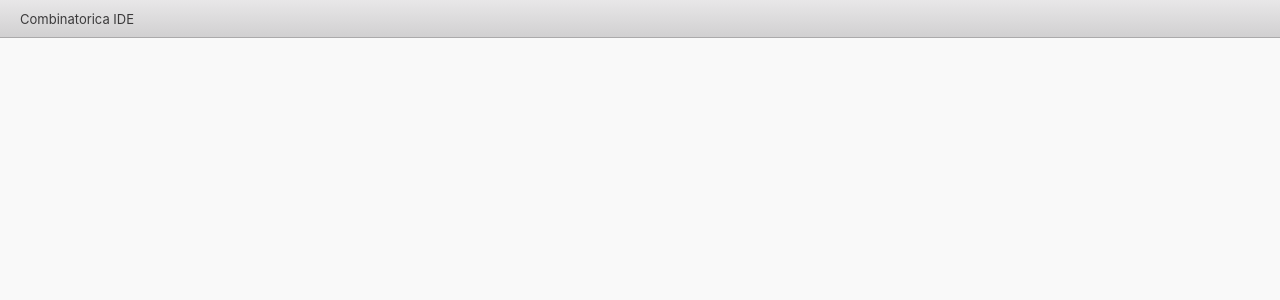
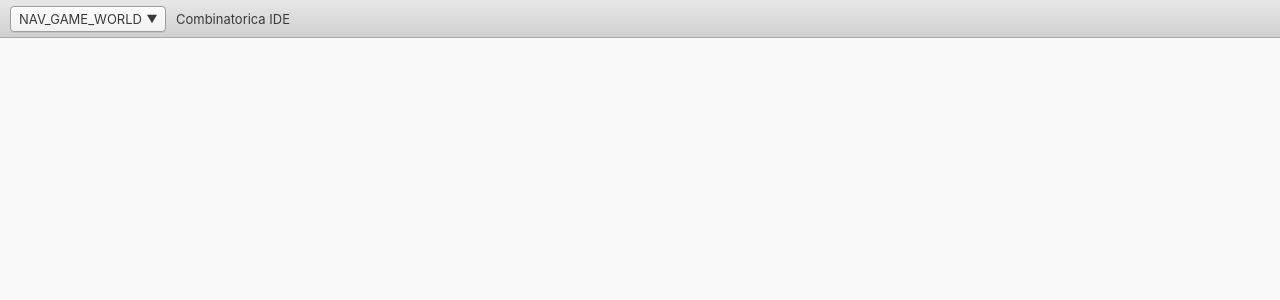
Before and after one commit to alex-worker/CombinatoricsIDE, a React (Create React App) app in the folder gbased-ide/: page / in a window 1280 px wide. Shown: the top 300 px of the page. Built offline with nearby package versions, Linux system fonts and the light colour scheme.

Commit message:
set correct nav

```diff
--- a/gbased-ide/src/containers/AppToolbar.js
+++ b/gbased-ide/src/containers/AppToolbar.js
@@ -3,17 +3,51 @@ import { Helmet } from 'react-helmet'
 
 import {
   Toolbar,
-  ToolbarTitle
+  ToolbarTitle,
+  ToolbarDropdownButton
 } from '../components/library/Toolbar'
 
+import { MenuItem } from '../components/library/Menu'
+
+const l10n = (str) => {
+  return str
+}
+
 const name = 'Combinatorica IDE'
+// const section = 'world'
+
+const sectionNames = {
+  world: l10n('NAV_GAME_WORLD'),
+  sprites: l10n('NAV_SPRITES'),
+  backgrounds: l10n('NAV_BACKGROUNDS'),
+  ui: l10n('NAV_UI_ELEMENTS'),
+  music: l10n('NAV_MUSIC'),
+  dialogue: l10n('NAV_DIALOGUE_REVIEW'),
+  build: l10n('NAV_BUILD_AND_RUN'),
+  settings: l10n('NAV_SETTINGS')
+}
 
 const AppToolbar = () => {
+  const [section, setSection] = React.useState('world')
   return (
     <Toolbar>
       <Helmet>
         <title>{name}</title>
       </Helmet>
+      <ToolbarDropdownButton
+        label={<div style={{ minWidth: 106 }}>{sectionNames[section]}</div>}
+      >
+        {Object.keys(sectionNames).map(key => (
+          <MenuItem
+            key={key}
+            value={key}
+            onClick={() => setSection(key)}
+            style={{ minWidth: 200 }}
+          >
+            {sectionNames[key]}
+          </MenuItem>
+        ))}
+      </ToolbarDropdownButton>
       <ToolbarTitle>
         {name || 'Untitled'}
       </ToolbarTitle>
```
